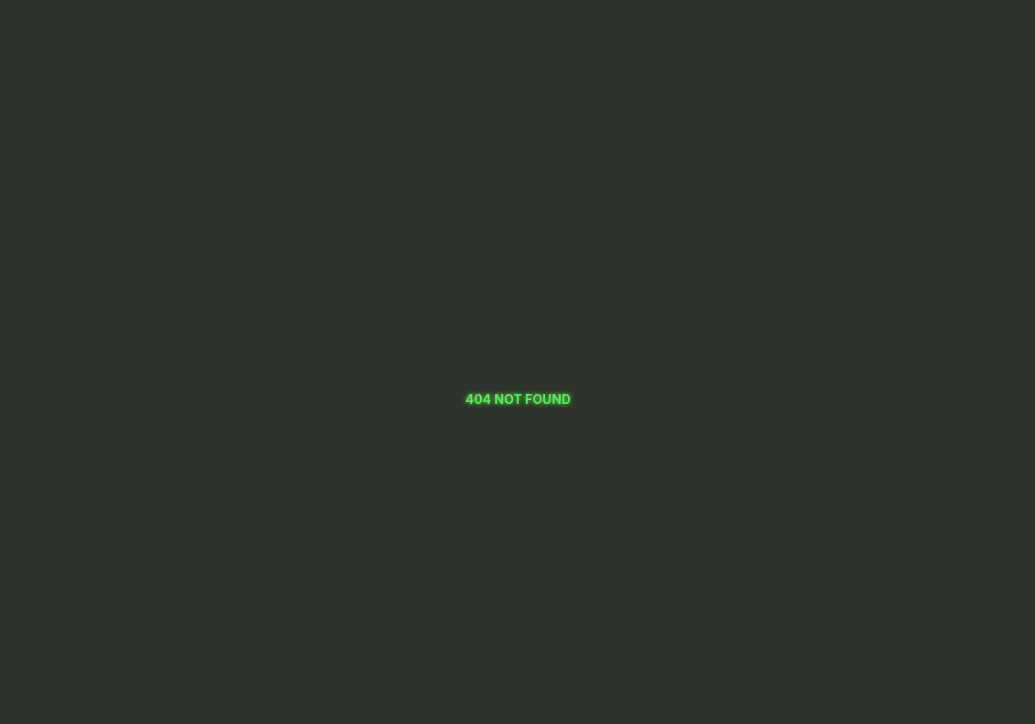
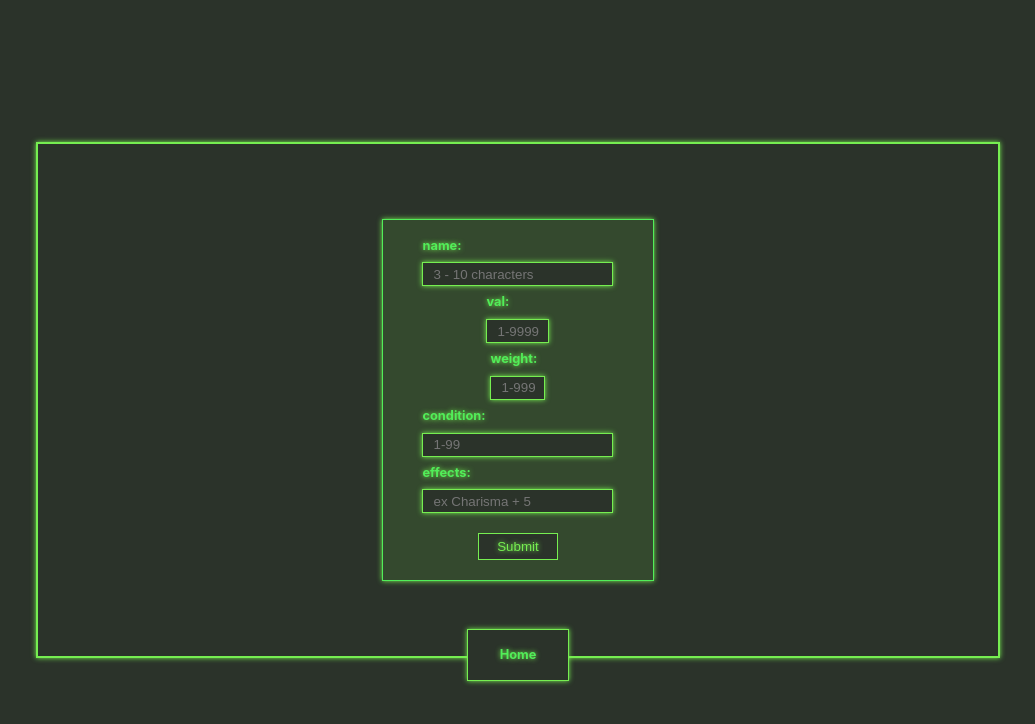
Before and after one commit to Legandjl/pipboy, a React (Create React App) app: page /new/Armor in a window 1280 px wide. Before the commit this address had no page. Shown: the top 724 px of the page, without its empty margins (122-1157 px from the left). Built offline with nearby package versions, Linux system fonts and the light colour scheme; a web font is replaced by a local one.

Commit message:
refactored forms to persist correct form on refresh

```diff
--- a/src/components/app/App.js
+++ b/src/components/app/App.js
@@ -2,9 +2,12 @@ import { CurrentSelectionContextProvider } from "../../context/CurrentSelection"
 import Pipboy from "../pipboy/Pipboy";
 import "./App.css";
 import { Routes, Route } from "react-router-dom";
-import FormController from "../form/FormController";
 import NotFound from "../errors/NotFound";
 import Oops from "../errors/Oops";
+import WeaponForm from "../form/form_types/WeaponForm";
+import MiscForm from "../form/form_types/MiscForm";
+import AidForm from "../form/form_types/AidForm";
+import ArmorForm from "../form/form_types/ArmorForm";
 
 function App() {
   return (
@@ -12,8 +15,14 @@ function App() {
       <CurrentSelectionContextProvider>
         <Routes>
           <Route path="/" element={<Pipboy />} />
-          <Route path="/new" element={<FormController />} />
-          <Route path="/edit/:selection/:id" element={<FormController />} />
+          <Route path="/new/Weapons" element={<WeaponForm />} />
+          <Route path="/new/Misc" element={<MiscForm />} />
+          <Route path="/new/Aid" element={<AidForm />} />
+          <Route path="/new/Armor" element={<ArmorForm />} />
+          <Route path="/edit/Weapons/:id" element={<WeaponForm />} />
+          <Route path="/edit/Armor/:id" element={<ArmorForm />} />
+          <Route path="/edit/Aid/:id" element={<AidForm />} />
+          <Route path="/edit/Misc/:id" element={<MiscForm />} />
           <Route path="/oops" element={<Oops />} />
           <Route path="*" element={<NotFound />} />
         </Routes>
--- /dev/null
+++ b/src/components/form/Errors.js
@@ -0,0 +1,8 @@
+const Errors = (props) => {
+  const errorElements = props.errors.map((err) => {
+    return <p>{err.msg}</p>;
+  });
+  return <div className="errorsWrap"> {errorElements} </div>;
+};
+
+export default Errors;
--- a/src/components/form/FormController.js
+++ /dev/null
@@ -1,72 +0,0 @@
-import { useContext } from "react";
-
-import "./addForm.css";
-import { CurrentSelectionContext } from "../../context/CurrentSelection";
-
-import { Link } from "react-router-dom";
-import WeaponForm from "./form_types/WeaponForm";
-import ArmorForm from "./form_types/ArmorForm";
-import AidForm from "./form_types/AidForm";
-import MiscForm from "./form_types/MiscForm";
-import useFormControl from "./useFormControl";
-
-//https://medium.com/swlh/usereducer-explained-d70e920692e
-
-const FormController = () => {
-  const { currentSelection } = useContext(CurrentSelectionContext);
-  const { state, handleChange, handleSubmit, errors, submitting } =
-    useFormControl();
-
-  const errorElements = errors.map((err) => {
-    return (
-      <div>
-        <p>{err.msg}</p>
-      </div>
-    );
-  });
-
-  return (
-    <div className="pipboyWrap">
-      <Link className="home" to={"/"}>
-        Home
-      </Link>
-      {errors.length > 0 && <div className="errorsWrap"> {errorElements} </div>}
-      <div className="formWrap">
-        {currentSelection === "Weapons" && (
-          <WeaponForm
-            state={state}
-            handleChange={handleChange}
-            handleSubmit={handleSubmit}
-            submitting={submitting}
-          />
-        )}
-        {currentSelection === "Armor" && (
-          <ArmorForm
-            state={state}
-            handleChange={handleChange}
-            handleSubmit={handleSubmit}
-            submitting={submitting}
-          />
-        )}
-        {currentSelection === "Aid" && (
-          <AidForm
-            state={state}
-            handleChange={handleChange}
-            handleSubmit={handleSubmit}
-            submitting={submitting}
-          />
-        )}
-        {currentSelection === "Misc" && (
-          <MiscForm
-            state={state}
-            handleChange={handleChange}
-            handleSubmit={handleSubmit}
-            submitting={submitting}
-          />
-        )}
-      </div>
-    </div>
-  );
-};
-
-export default FormController;
--- a/src/components/form/SubmitButton.js
+++ b/src/components/form/SubmitButton.js
@@ -6,7 +6,7 @@ const SubmitButton = (props) => {
         e.preventDefault();
         props.handleSubmit(props.form);
       }}
-      className="submit"
+      className={"submit"}
     >
       {!props.submitting ? "Submit" : "..."}
     </button>
--- a/src/components/form/form_types/AidForm.js
+++ b/src/components/form/form_types/AidForm.js
@@ -3,27 +3,38 @@ import Input from "../Input";
 import "../addForm.css";
 
 import SubmitButton from "../SubmitButton";
+import useFormControl from "../useFormControl";
+import { Link } from "react-router-dom";
+import Errors from "../Errors";
 
 //https://medium.com/swlh/usereducer-explained-d70e920692e
 
 const AddForm = (props) => {
   const form = useRef(null);
+  const { state, handleChange, handleSubmit, errors, submitting } =
+    useFormControl();
 
   return (
+    <div className="pipboyWrap">
+      <Link className="home" to={"/"}>
+        Home
+      </Link>
+      {errors.length > 0 && <Errors errors={errors} />}
+      <div className="formWrap">
         <div className="formBorder">
           <form ref={form}>
             <Input
               type={"text"}
               name={"name"}
-          value={props.state.name}
-          onChange={props.handleChange}
+              value={state.name}
+              onChange={handleChange}
               placeholder={"3 - 10 characters"}
             />
             <Input
               type={"number"}
               name={"val"}
-          value={props.state.val}
-          onChange={props.handleChange}
+              value={state.val}
+              onChange={handleChange}
               placeholder={"1-9999"}
               min={1}
               max={9999}
@@ -31,8 +42,8 @@ const AddForm = (props) => {
             <Input
               type={"number"}
               name={"weight"}
-          value={props.state.weight}
-          onChange={props.handleChange}
+              value={state.weight}
+              onChange={handleChange}
               placeholder={"1-999"}
               min={1}
               max={999}
@@ -41,24 +52,26 @@ const AddForm = (props) => {
             <Input
               type={"text"}
               name={"effects"}
-          value={props.state.effects}
-          onChange={props.handleChange}
+              value={state.effects}
+              onChange={handleChange}
               placeholder={"ex Charisma + 5"}
             />
 
             <Input
               type={"text"}
               name={"tag"}
-          value={props.state.tag}
-          onChange={props.handleChange}
+              value={state.tag}
+              onChange={handleChange}
               placeholder={"ex MED"}
             />
             <SubmitButton
-          handleSubmit={props.handleSubmit}
+              handleSubmit={handleSubmit}
               form={form}
-          submitting={props.submitting}
+              submitting={submitting}
             />
           </form>
+        </div>
+      </div>
     </div>
   );
 };
--- a/src/components/form/form_types/ArmorForm.js
+++ b/src/components/form/form_types/ArmorForm.js
@@ -2,27 +2,38 @@ import { useRef } from "react";
 import Input from "../Input";
 import "../addForm.css";
 import SubmitButton from "../SubmitButton";
+import useFormControl from "../useFormControl";
+import { Link } from "react-router-dom";
+import Errors from "../Errors";
 
 //https://medium.com/swlh/usereducer-explained-d70e920692e
 
 const AddForm = (props) => {
   const form = useRef(null);
+  const { state, handleChange, handleSubmit, errors, submitting } =
+    useFormControl();
 
   return (
+    <div className="pipboyWrap">
+      <Link className="home" to={"/"}>
+        Home
+      </Link>
+      {errors.length > 0 && <Errors errors={errors} />}
+      <div className="formWrap">
         <div className="formBorder">
           <form ref={form}>
             <Input
               type={"text"}
               name={"name"}
-          value={props.state.name}
-          onChange={props.handleChange}
+              value={state.name}
+              onChange={handleChange}
               placeholder={"3 - 10 characters"}
             />
             <Input
               type={"number"}
               name={"val"}
-          value={props.state.val}
-          onChange={props.handleChange}
+              value={state.val}
+              onChange={handleChange}
               placeholder={"1-9999"}
               min={1}
               max={9999}
@@ -30,8 +41,8 @@ const AddForm = (props) => {
             <Input
               type={"number"}
               name={"weight"}
-          value={props.state.weight}
-          onChange={props.handleChange}
+              value={state.weight}
+              onChange={handleChange}
               placeholder={"1-999"}
               min={1}
               max={999}
@@ -40,8 +51,8 @@ const AddForm = (props) => {
             <Input
               type={"text"}
               name={"condition"}
-          value={props.state.condition}
-          onChange={props.handleChange}
+              value={state.condition}
+              onChange={handleChange}
               placeholder={"1-99"}
               min={1}
               max={99}
@@ -50,17 +61,19 @@ const AddForm = (props) => {
             <Input
               type={"text"}
               name={"effects"}
-          value={props.state.effects}
-          onChange={props.handleChange}
+              value={state.effects}
+              onChange={handleChange}
               placeholder={"ex Charisma + 5"}
             />
 
             <SubmitButton
-          handleSubmit={props.handleSubmit}
+              handleSubmit={handleSubmit}
               form={form}
-          submitting={props.submitting}
+              submitting={submitting}
             />
           </form>
+        </div>
+      </div>
     </div>
   );
 };
--- a/src/components/form/form_types/MiscForm.js
+++ b/src/components/form/form_types/MiscForm.js
@@ -3,27 +3,39 @@ import Input from "../Input";
 import "../addForm.css";
 
 import SubmitButton from "../SubmitButton";
+import useFormControl from "../useFormControl";
+import { Link } from "react-router-dom";
+import Errors from "../Errors";
 
 //https://medium.com/swlh/usereducer-explained-d70e920692e
 
 const AddForm = (props) => {
   const form = useRef(null);
+  const { state, handleChange, handleSubmit, errors, submitting } =
+    useFormControl();
 
   return (
+    <div className="pipboyWrap">
+      <Link className="home" to={"/"}>
+        Home
+      </Link>
+
+      {errors.length > 0 && <Errors errors={errors} />}
+      <div className="formWrap">
         <div className="formBorder">
           <form ref={form}>
             <Input
               type={"text"}
               name={"name"}
-          value={props.state.name}
-          onChange={props.handleChange}
+              value={state.name}
+              onChange={handleChange}
               placeholder={"3 - 10 characters"}
             />
             <Input
               type={"number"}
               name={"val"}
-          value={props.state.val}
-          onChange={props.handleChange}
+              value={state.val}
+              onChange={handleChange}
               placeholder={"1-9999"}
               min={1}
               max={9999}
@@ -31,18 +43,20 @@ const AddForm = (props) => {
             <Input
               type={"number"}
               name={"weight"}
-          value={props.state.weight}
-          onChange={props.handleChange}
+              value={state.weight}
+              onChange={handleChange}
               placeholder={"1-999"}
               min={1}
               max={999}
             />
             <SubmitButton
-          handleSubmit={props.handleSubmit}
+              handleSubmit={handleSubmit}
               form={form}
-          submitting={props.submitting}
+              submitting={submitting}
             />
           </form>
+        </div>
+      </div>
     </div>
   );
 };
--- a/src/components/form/form_types/WeaponForm.js
+++ b/src/components/form/form_types/WeaponForm.js
@@ -3,26 +3,38 @@ import Input from "../Input";
 import "../addForm.css";
 
 import SubmitButton from "../SubmitButton";
+import useFormControl from "../useFormControl";
+import { Link } from "react-router-dom";
+import Errors from "../Errors";
 
 //https://medium.com/swlh/usereducer-explained-d70e920692e
 
 const WeaponForm = (props) => {
   const form = useRef(null);
+  const { state, handleChange, handleSubmit, errors, submitting } =
+    useFormControl();
+
   return (
+    <div className="pipboyWrap">
+      <Link className="home" to={"/"}>
+        Home
+      </Link>
+      {errors.length > 0 && <Errors errors={errors} />}
+      <div className="formWrap">
         <div className="formBorder">
           <form ref={form}>
             <Input
               type={"text"}
               name={"name"}
-          value={props.state.name}
-          onChange={props.handleChange}
+              value={state.name}
+              onChange={handleChange}
               placeholder={"3 - 10 characters"}
             />
             <Input
               type={"number"}
               name={"val"}
-          value={props.state.val}
-          onChange={props.handleChange}
+              value={state.val}
+              onChange={handleChange}
               placeholder={"1-9999"}
               min={1}
               max={9999}
@@ -30,8 +42,8 @@ const WeaponForm = (props) => {
             <Input
               type={"number"}
               name={"weight"}
-          value={props.state.weight}
-          onChange={props.handleChange}
+              value={state.weight}
+              onChange={handleChange}
               placeholder={"1-999"}
               min={1}
               max={999}
@@ -39,8 +51,8 @@ const WeaponForm = (props) => {
             <Input
               type={"text"}
               name={"dam"}
-          value={props.state.dam}
-          onChange={props.handleChange}
+              value={state.dam}
+              onChange={handleChange}
               placeholder={"1-99"}
               min={1}
               max={99}
@@ -48,18 +60,20 @@ const WeaponForm = (props) => {
             <Input
               type={"text"}
               name={"condition"}
-          value={props.state.condition}
-          onChange={props.handleChange}
+              value={state.condition}
+              onChange={handleChange}
               placeholder={"1-99"}
               min={1}
               max={99}
             />
             <SubmitButton
-          handleSubmit={props.handleSubmit}
+              handleSubmit={handleSubmit}
               form={form}
-          submitting={props.submitting}
+              submitting={submitting}
             />
           </form>
+        </div>
+      </div>
     </div>
   );
 };
--- a/src/components/form/useFormControl.js
+++ b/src/components/form/useFormControl.js
@@ -25,7 +25,7 @@ const reducer = (state, action) => {
 
 const useFormControl = () => {
   const nav = useNavigate();
-  let { id, selection } = useParams();
+  let { id } = useParams();
   const [isLoading, setIsLoading] = useState(true);
   const [errors, setErrors] = useState([]);
   const [state, dispatch] = useReducer(reducer, initialFormState);
@@ -37,7 +37,9 @@ const useFormControl = () => {
   useEffect(() => {
     const loadData = async () => {
       try {
-        const data = await fetch(`${url}${selection.toLowerCase()}/${id}`);
+        const data = await fetch(
+          `${url}${currentSelection.toLowerCase()}/${id}`
+        );
         const jsonData = await data.json();
         dispatch({ type: "REPLACE_STATE", payLoad: jsonData });
       } catch (e) {
@@ -52,7 +54,7 @@ const useFormControl = () => {
       loadData();
       //set state to data from form
     }
-  }, [currentSelection, id, isLoading, nav, selection, url]);
+  }, [currentSelection, id, isLoading, nav, url]);
 
   const handleSubmit = async (form) => {
     if (form.current.checkValidity()) {
@@ -94,7 +96,14 @@ const useFormControl = () => {
     dispatch({ type: "UPDATE", field: e.target.name, value: e.target.value });
   };
 
-  return { state, handleChange, handleSubmit, isLoading, errors, submitting };
+  return {
+    state,
+    handleChange,
+    handleSubmit,
+    isLoading,
+    errors,
+    submitting,
+  };
 };
 
 export default useFormControl;
--- a/src/components/pipboy/Pipboy.js
+++ b/src/components/pipboy/Pipboy.js
@@ -6,15 +6,18 @@ import { Link } from "react-router-dom";
 import "./pipboy.css";
 import WeaponLoader from "../../loaders/WeaponLoader";
 import ListLoader from "../../loaders/ListLoader";
+import { useContext } from "react";
+import { CurrentSelectionContext } from "../../context/CurrentSelection";
 
 const Pipboy = () => {
   const [loading, data, handleRefresh, refresh] = useDataLoader();
+  const { currentSelection } = useContext(CurrentSelectionContext);
 
   return (
     <div className="pipboyWrap">
       <div className="new">
         {" "}
-        <Link to={"/new"}>
+        <Link to={`/new/${currentSelection}`}>
           <i className="ri-add-line"></i>
         </Link>
       </div>
```
Also changed, not shown: 1 other file (tests, documents, lock files or other folders). Lines whose indentation alone changed are shown as unchanged.
